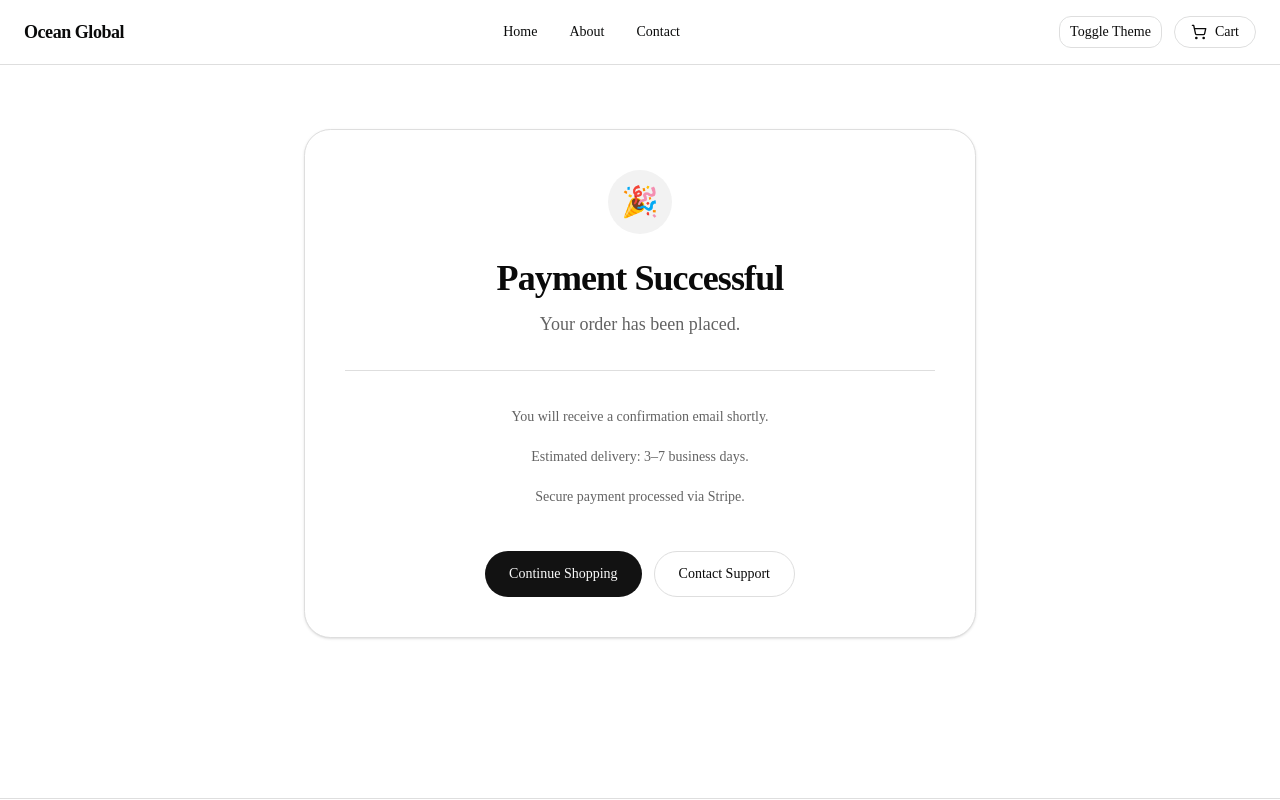
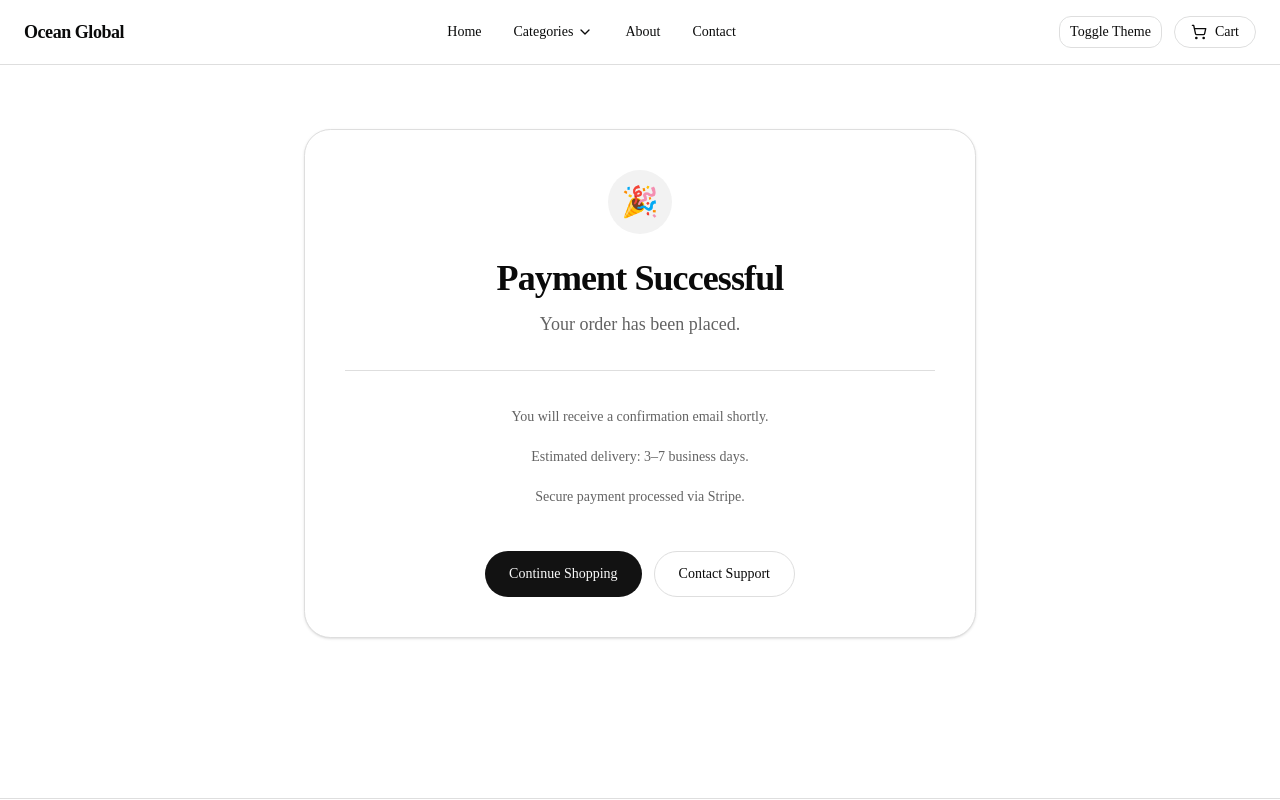
Before and after one commit to oceanasrat/modern-ecommerce, a Next.js app: page /success in a window 1280 px wide. Shown: the top 800 px of the page. Built offline with nearby package versions, Linux system fonts and the light colour scheme.

Commit message:
Update Navbar.tsx

```diff
--- a/components/layout/Navbar.tsx
+++ b/components/layout/Navbar.tsx
@@ -6,11 +6,12 @@ import { Button } from "@/components/ui/button"
 import CartDrawer from "@/components/cart/CartDrawer"
 import { useCartStore } from "@/lib/store"
 import ThemeToggle from "@/components/layout/ThemeToggle"
-import { ShoppingCart, Menu } from "lucide-react"
+import { ShoppingCart, Menu, ChevronDown } from "lucide-react"
 
 export default function Navbar() {
   const [open, setOpen] = useState(false)
   const [menuOpen, setMenuOpen] = useState(false)
+  const [categoryOpen, setCategoryOpen] = useState(false)
 
   const items = useCartStore((state) => state.items)
 
@@ -37,8 +38,31 @@ export default function Navbar() {
           </div>
 
           {/* DESKTOP NAV */}
-          <nav className="hidden md:flex items-center gap-8 text-sm font-medium">
+          <nav className="hidden md:flex items-center gap-8 text-sm font-medium relative">
+
             <Link href="/" className="hover:text-primary">Home</Link>
+
+            {/* 🔥 CATEGORY DROPDOWN */}
+            <div
+              className="relative"
+              onMouseEnter={() => setCategoryOpen(true)}
+              onMouseLeave={() => setCategoryOpen(false)}
+            >
+              <button className="flex items-center gap-1 hover:text-primary">
+                Categories <ChevronDown className="h-4 w-4" />
+              </button>
+
+              {categoryOpen && (
+                <div className="absolute top-8 left-0 w-44 rounded-xl border bg-background shadow-lg p-3 space-y-2">
+                  <Link href="/category/pet" className="block hover:text-primary">🐶 Pet</Link>
+                  <Link href="/category/beauty" className="block hover:text-primary">💄 Beauty</Link>
+                  <Link href="/category/kitchen" className="block hover:text-primary">🍳 Kitchen</Link>
+                  <Link href="/category/electronics" className="block hover:text-primary">💻 Electronics</Link>
+                  <Link href="/category/health" className="block hover:text-primary">💊 Health</Link>
+                </div>
+              )}
+            </div>
+
             <Link href="/about" className="hover:text-primary">About</Link>
             <Link href="/contact" className="hover:text-primary">Contact</Link>
           </nav>
@@ -46,10 +70,8 @@ export default function Navbar() {
           {/* RIGHT */}
           <div className="flex items-center gap-2 md:gap-3">
 
-            {/* Theme toggle ALWAYS visible */}
             <ThemeToggle />
 
-            {/* Cart */}
             <Button
               variant="outline"
               onClick={() => setOpen(true)}
@@ -68,15 +90,40 @@ export default function Navbar() {
           </div>
         </div>
 
-        {/* MOBILE MENU DROPDOWN */}
+        {/* 🔥 MOBILE MENU */}
         {menuOpen && (
-          <div className="md:hidden border-t px-4 py-4 space-y-3 bg-background">
+          <div className="md:hidden border-t px-4 py-4 space-y-4 bg-background">
+
             <Link href="/" onClick={() => setMenuOpen(false)} className="block">
               Home
             </Link>
+
+            {/* 🔥 Categories (mobile) */}
+            <div className="space-y-2">
+              <p className="text-sm font-semibold text-muted-foreground">
+                Categories
+              </p>
+
+              <Link href="/category/pet" onClick={() => setMenuOpen(false)} className="block">
+                🐶 Pet
+              </Link>
+              <Link href="/category/beauty" onClick={() => setMenuOpen(false)} className="block">
+                💄 Beauty
+              </Link>
+              <Link href="/category/kitchen" onClick={() => setMenuOpen(false)} className="block">
+                🍳 Kitchen
+              </Link>
+              <Link href="/category/electronics" onClick={() => setMenuOpen(false)} className="block">
+                💻 Electronics
+              </Link>
+              <Link href="/category/health" onClick={() => setMenuOpen(false)} className="block"> 💊 Health
+              </Link>
+            </div>
+
             <Link href="/about" onClick={() => setMenuOpen(false)} className="block">
               About
             </Link>
+
             <Link href="/contact" onClick={() => setMenuOpen(false)} className="block">
               Contact
             </Link>
```
